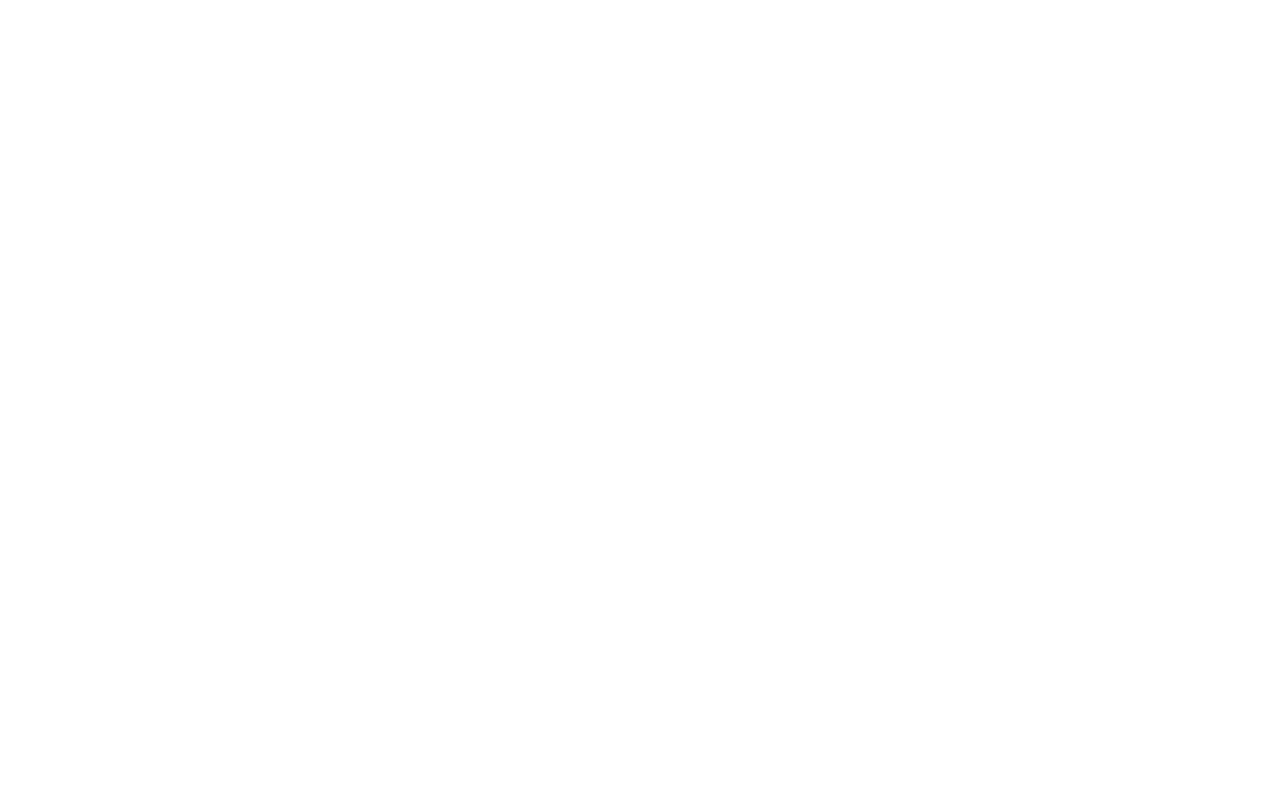
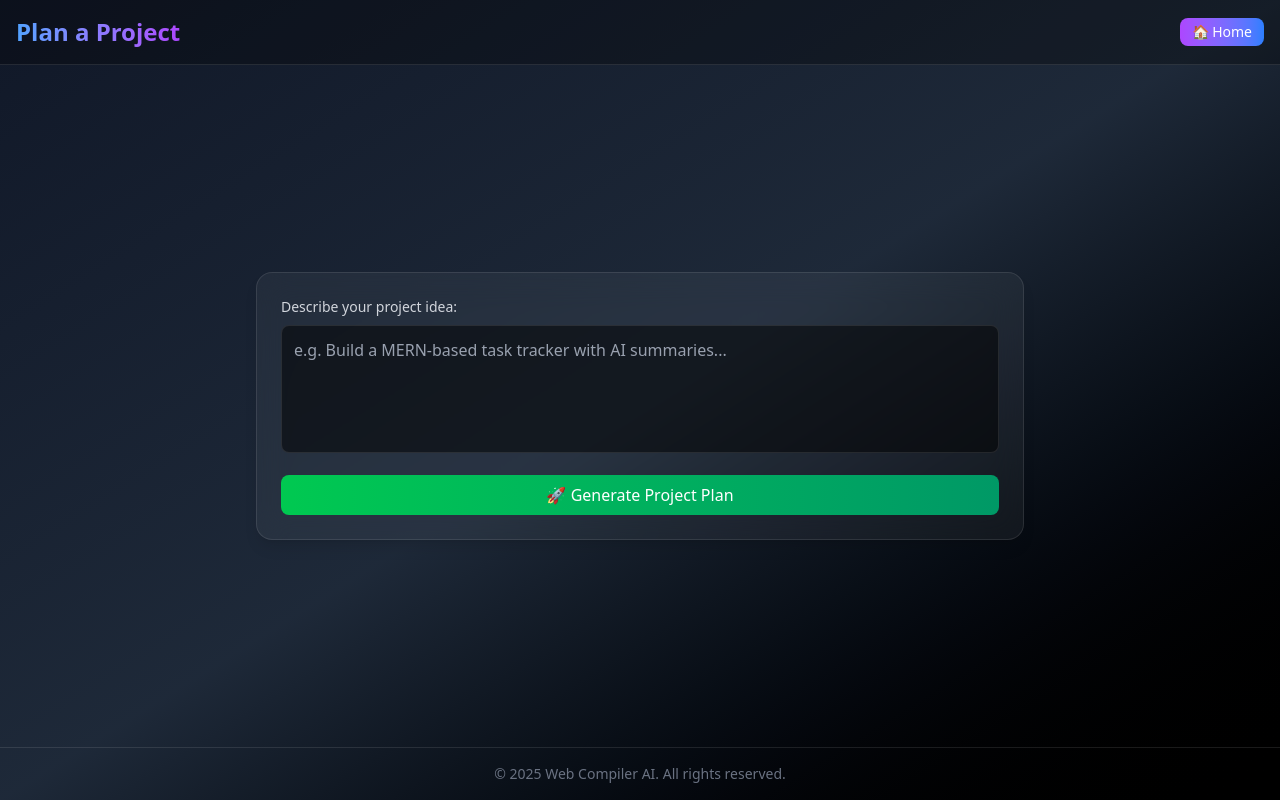
Before and after one commit to Jeman-Kumar-97-06/Web_IDE, a React app in the folder frontend/: page /plan in a window 1280 px wide. Before the commit this address had no page. Built offline with nearby package versions, Linux system fonts and the light colour scheme; the HTML template or start-up script is replaced by a standard one.

Commit message:
made changes

```diff
--- a/frontend/src/App.jsx
+++ b/frontend/src/App.jsx
@@ -2,6 +2,7 @@
 import LandingPage from "./components/LandingPage"
 import HomePage from "./components/HomePage"
 import AuthPage from "./components/AuthPage"
+import PlanPage from "./components/ProjectPlan"
 function App() {
   return (
     <>
@@ -10,6 +11,7 @@
           <Route exact path='/' element={<LandingPage/>}/>
           <Route exact path='/home' element={<HomePage/>}/>
           <Route exact path='/auth' element={<AuthPage/>}/>
+          <Route exact path='/plan' element={<PlanPage/>}/>
         </Routes>
       </BrowserRouter>
     </>
--- a/frontend/src/components/LandingPage.jsx
+++ b/frontend/src/components/LandingPage.jsx
@@ -1,4 +1,5 @@
 import { motion } from "framer-motion";
+import { Link, Links } from "react-router-dom";
 
 export default function LandingPage() {
   return (
@@ -62,7 +63,7 @@
           <motion.a
             whileHover={{ scale: 1.05 }}
             whileTap={{ scale: 0.95 }}
-            href="/editor"
+            href="/home"
             className="px-6 py-3 bg-blue-500 rounded-xl shadow-lg hover:bg-blue-600"
           >
             Code Editor
@@ -70,10 +71,10 @@
           <motion.a
             whileHover={{ scale: 1.05 }}
             whileTap={{ scale: 0.95 }}
-            href="/explain"
+            href="/"
             className="px-6 py-3 bg-green-500 rounded-xl shadow-lg hover:bg-green-600"
           >
-            Explain Code Snippet
+            Explain/ Compare Code
           </motion.a>
           <motion.a
             whileHover={{ scale: 1.05 }}
--- /dev/null
+++ b/frontend/src/components/ProjectPlan.jsx
@@ -0,0 +1,70 @@
+import { useState } from "react";
+import { useNavigate } from "react-router-dom";
+
+export default function PlanPage() {
+  const [idea, setIdea] = useState("");
+  const [plan, setPlan] = useState("");
+  const navigate = useNavigate();
+
+  const handlePlan = () => {
+    if (!idea.trim()) {
+      setPlan("⚠️ Please enter a project idea first.");
+      return;
+    }
+    // Placeholder — replace with AI API call
+    setPlan(
+      `📝 Plan for "${idea}":\n\n1. Define core features\n2. Choose tech stack\n3. Set up repo & boilerplate\n4. Implement modules step by step\n5. Test & deploy`
+    );
+  };
+
+  return (
+    <div className="min-h-screen bg-gradient-to-br from-gray-900 via-gray-800 to-black text-white flex flex-col">
+      {/* Header */}
+      <div className="flex items-center justify-between p-4 border-b border-white/10 bg-black/30">
+        <h1 className="text-2xl font-bold bg-clip-text text-transparent bg-gradient-to-r from-blue-400 to-purple-500">
+          Plan a Project
+        </h1>
+        <button
+          onClick={() => navigate("/")}
+          className="px-3 py-1 rounded-lg bg-gradient-to-r from-purple-500 to-blue-500 text-white text-sm hover:opacity-90 transition"
+        >
+          🏠 Home
+        </button>
+      </div>
+
+      {/* Content */}
+      <div className="flex-1 flex flex-col items-center justify-center px-6 py-8">
+        <div className="w-full max-w-3xl bg-white/5 backdrop-blur-lg rounded-2xl shadow-lg border border-white/10 p-6">
+          <label className="block mb-2 text-gray-300 text-sm">
+            Describe your project idea:
+          </label>
+          <textarea
+            className="w-full h-32 p-3 rounded-lg bg-black/50 border border-white/10 text-white placeholder-gray-400 focus:outline-none focus:border-blue-500 resize-none"
+            placeholder="e.g. Build a MERN-based task tracker with AI summaries..."
+            value={idea}
+            onChange={(e) => setIdea(e.target.value)}
+          />
+
+          <button
+            onClick={handlePlan}
+            className="mt-4 w-full py-2 rounded-lg bg-gradient-to-r from-green-500 to-emerald-600 text-white hover:opacity-90 transition"
+          >
+            🚀 Generate Project Plan
+          </button>
+
+          {/* Output */}
+          {plan && (
+            <div className="mt-6 p-4 rounded-lg bg-black/40 border border-white/10 text-gray-200 whitespace-pre-line font-mono">
+              {plan}
+            </div>
+          )}
+        </div>
+      </div>
+
+      {/* Footer */}
+      <footer className="p-4 text-center text-gray-500 text-sm border-t border-white/10">
+        © {new Date().getFullYear()} Web Compiler AI. All rights reserved.
+      </footer>
+    </div>
+  );
+}
```
